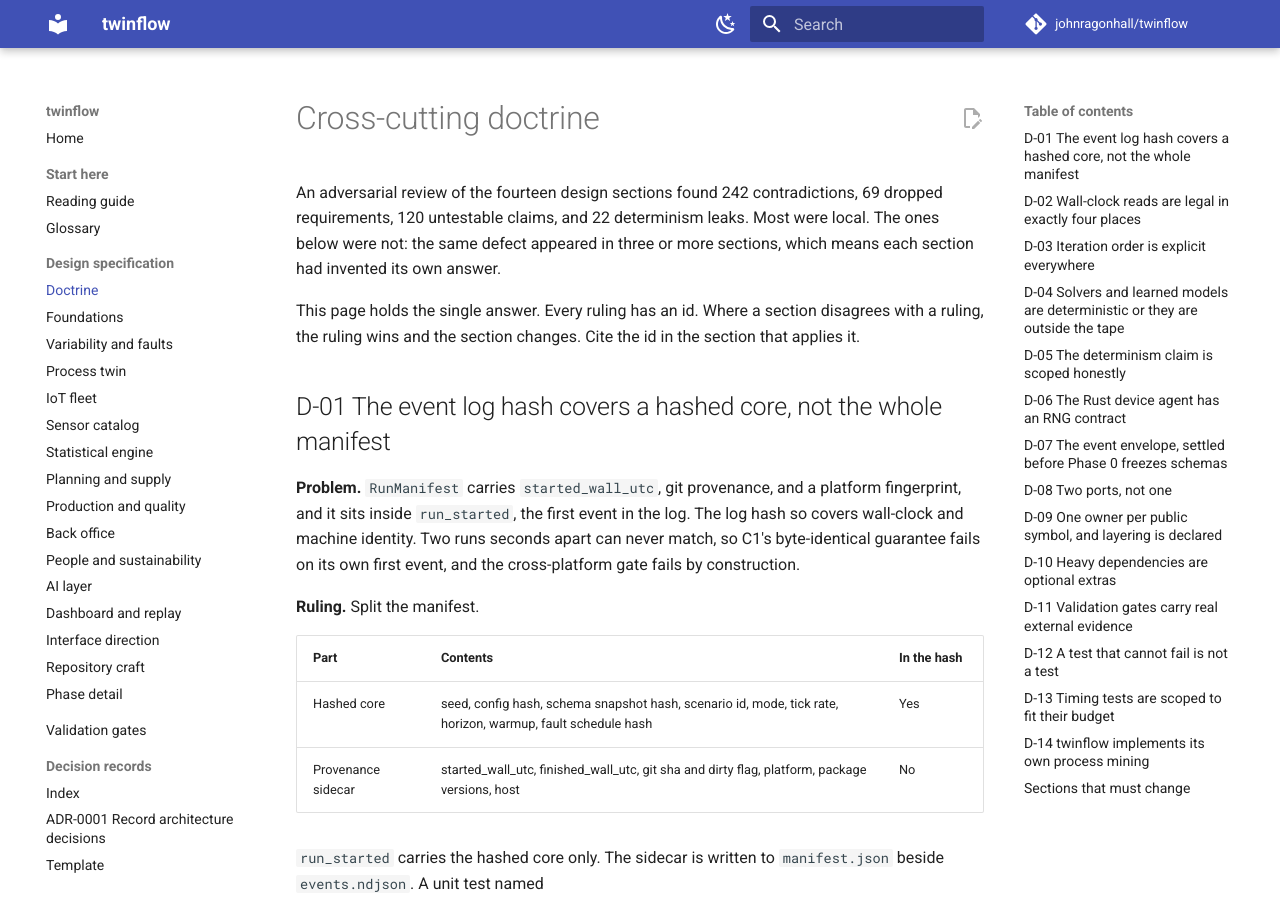
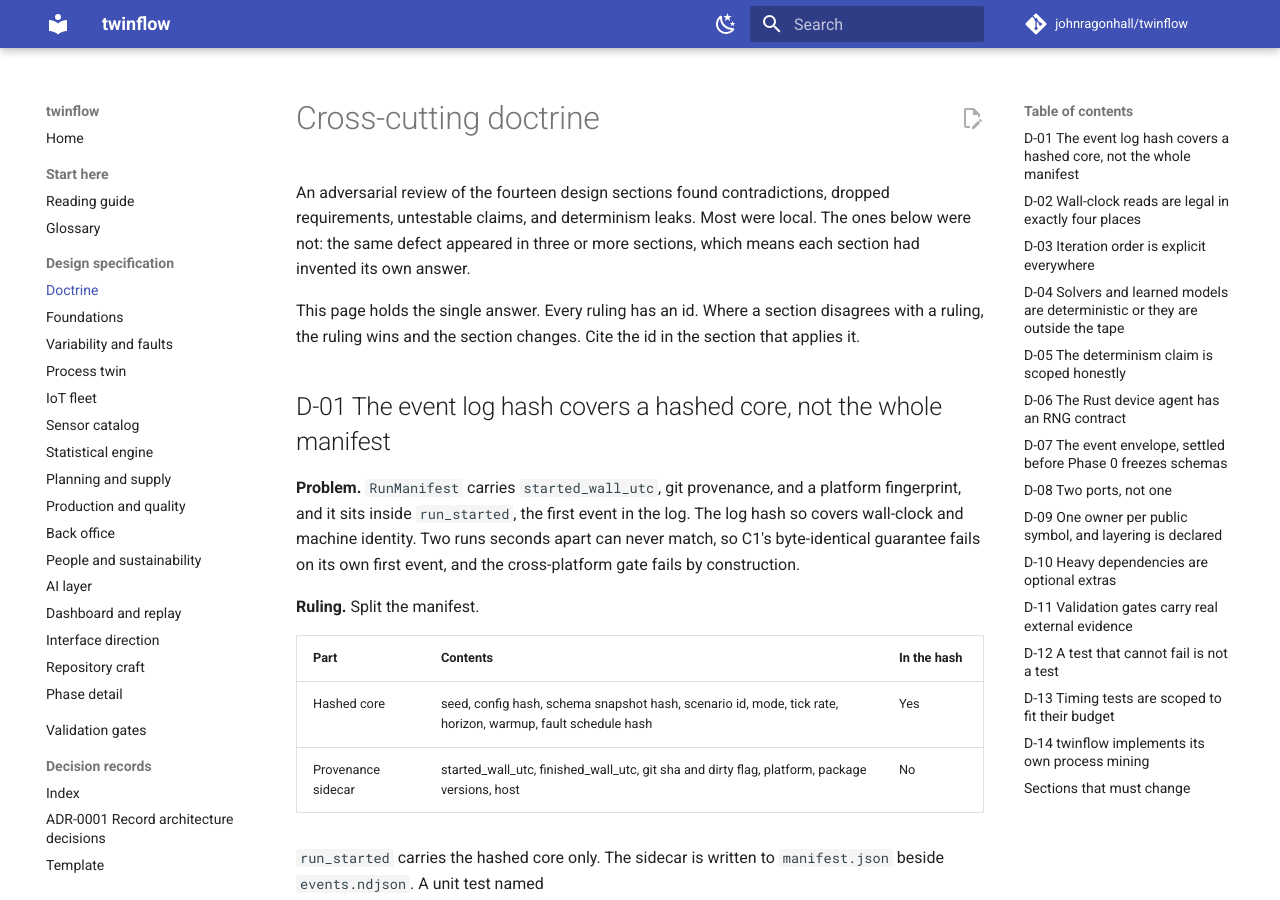
Before and after one commit to johnragonhall/twinflow, an MkDocs documentation site: the page built from docs/design/DOCTRINE.md, in a window 1280 px wide and 900 px high. Built offline with MkDocs 1.6.1 and Material for MkDocs 9.7.7, drawn with Linux system fonts in a browser that asks for light colours; comment, search, counter and statistics services are not loaded.

Commit message:
docs(doctrine): state the review findings without unmeasured counts
DOCS
- name the four defect classes the adversarial review found, and leave the tallies to a recorded artifact

```diff
--- a/docs/design/DOCTRINE.md
+++ b/docs/design/DOCTRINE.md
@@ -7,8 +7,8 @@ audience: contributors
 
 # Cross-cutting doctrine
 
-An adversarial review of the fourteen design sections found 242 contradictions, 69 dropped
-requirements, 120 untestable claims, and 22 determinism leaks. Most were local. The ones
+An adversarial review of the fourteen design sections found contradictions, dropped
+requirements, untestable claims, and determinism leaks. Most were local. The ones
 below were not: the same defect appeared in three or more sections, which means each
 section had invented its own answer.
 
```
